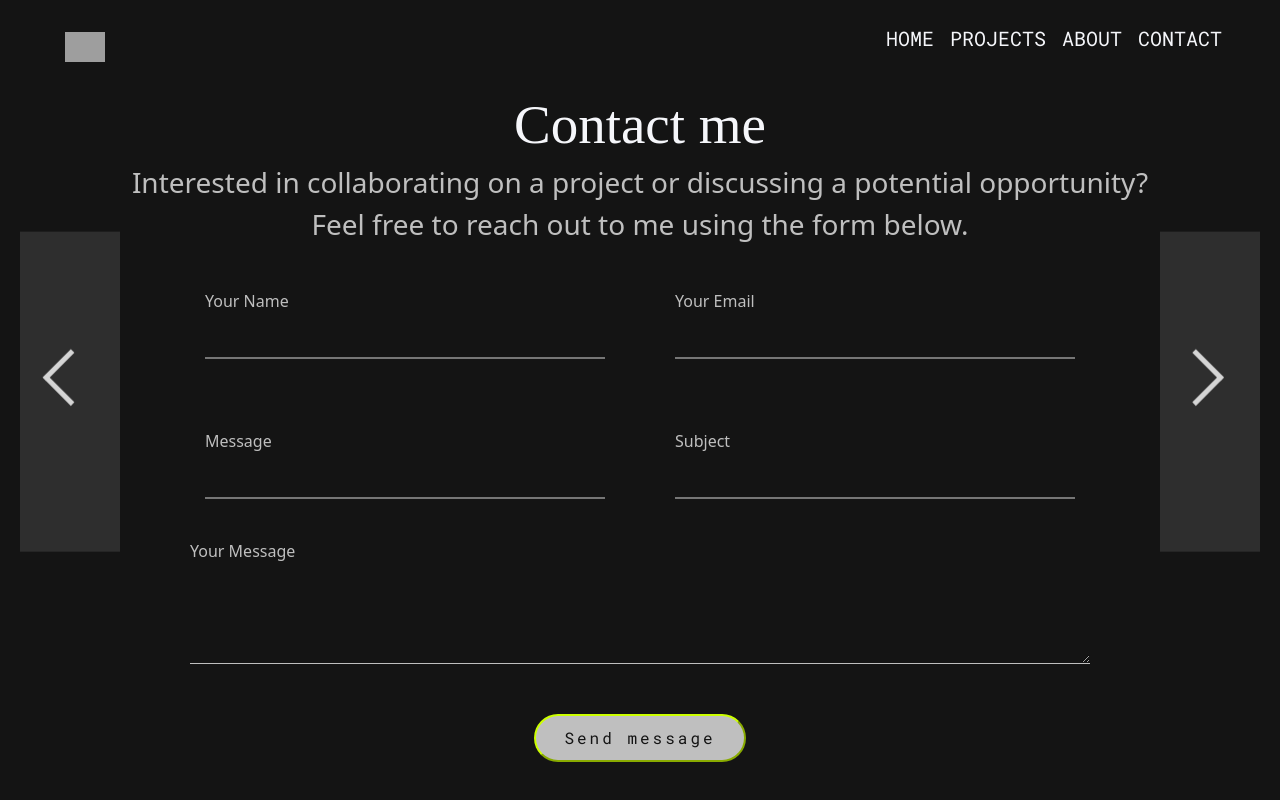
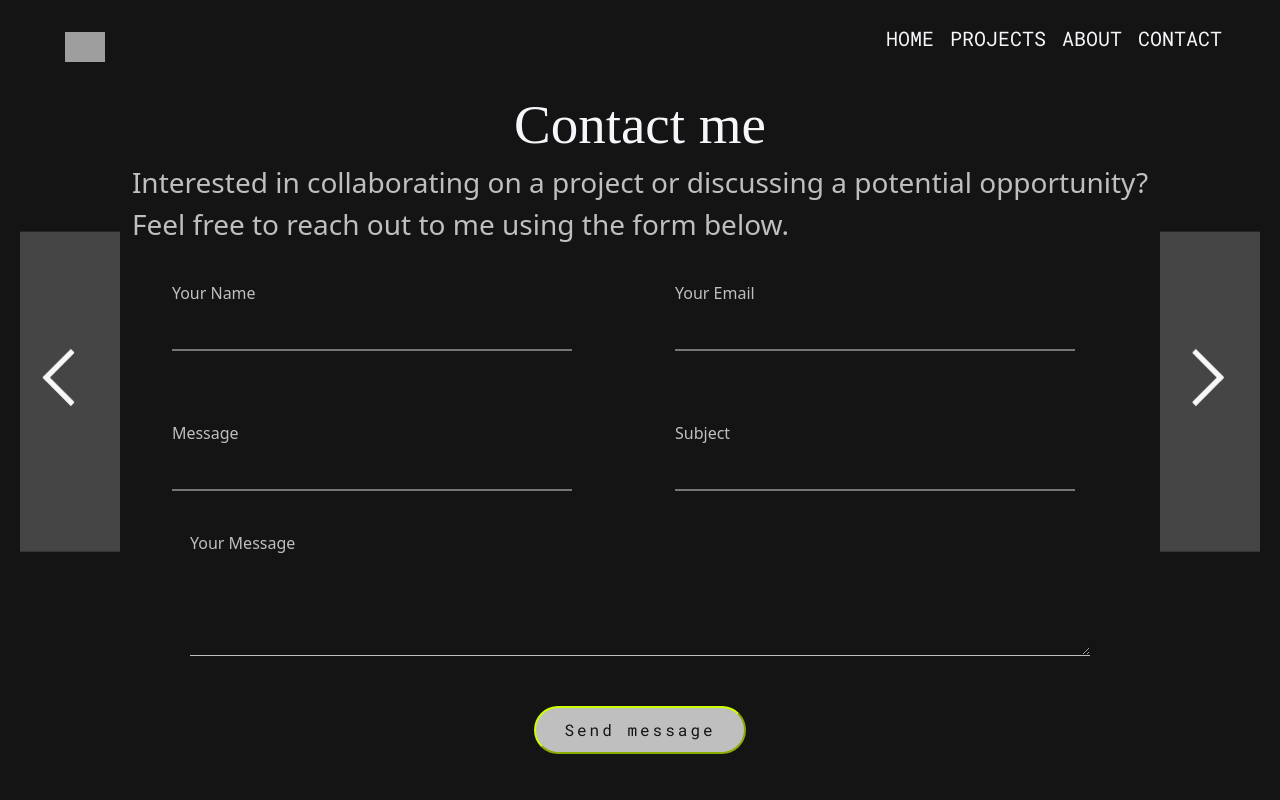
Before and after one commit to OlhaOvcharenko/Portfolio, a React (Create React App) app in the folder client/: page /contact in a window 1280 px wide. Shown: the top 800 px of the page. Built offline with nearby package versions, Linux system fonts and the light colour scheme; no server answers; grey boxes are pictures that could not be loaded; a web font is replaced by a local one.

Commit message:
change PageContainer and About.js by adding transition between pages

```diff
--- a/client/src/components/Common/ArrowLeft/ArrowLeft.js
+++ b/client/src/components/Common/ArrowLeft/ArrowLeft.js
@@ -1,8 +1,8 @@
 import styles from "../ArrowLeft/ArrowLeft.module.scss"
 import { Link } from "react-router-dom";
 
-const ArrowLeft = ({ to }) => (
-  <Link to={to} style={{ textDecoration: 'none', color: 'inherit', padding:'0', ...styles }}>
+const ArrowLeft = ({onClick}) => (
+  <Link onClick={onClick} style={{ textDecoration: 'none', color: 'inherit', padding:'0', ...styles }}>
     <div className={styles.arrowContainer}>
       <span className={styles.arrow}></span>
     </div>
--- a/client/src/components/Common/ArrowRight/Arrow.js
+++ b/client/src/components/Common/ArrowRight/Arrow.js
@@ -1,8 +1,8 @@
 import styles from "../ArrowRight/Arrow.module.scss"
 import { Link } from "react-router-dom";
 
-const ArrowRight = ({ to }) => (
-  <Link to={to} style={{ textDecoration: 'none', color: 'inherit', padding:'0', ...styles }}>
+const ArrowRight = ({ onClick }) => (
+  <Link onClick={onClick} style={{ textDecoration: 'none', color: 'inherit', padding:'0', ...styles }}>
     <div className={styles.arrowContainer}>
       <span className={styles.arrow}></span>
     </div>
--- a/client/src/components/Common/PageContainer/PageContainer.js
+++ b/client/src/components/Common/PageContainer/PageContainer.js
@@ -1,9 +1,29 @@
+import ArrowLeft from '../ArrowLeft/ArrowLeft';
+import ArrowRight from '../ArrowRight/Arrow';
 import styles from '../PageContainer/PageContainer.module.scss'
+import { useNavigate } from 'react-router-dom';
+import { useState } from 'react';
 
-const PageContainer = ({ children }) => (
-  <div className={styles.pageContainer}>
-    {children}
-  </div>
-);
+const PageContainer = ({ children, toNext, toPrevious}) => {
+  const [isExiting, setIsExiting] = useState(false);
+  const navigate = useNavigate();
+
+  const handleNavigation = (url) => {
+    setIsExiting(true);
+    setTimeout(() => {
+      navigate(url);
+    }, 1000);
+  };
+
+  return(
+    <div className={`${styles.pageContainer} ${isExiting ? styles['fade-out'] : ''}`}>
+      <ArrowLeft onClick={() => handleNavigation(toPrevious)} />
+      <ArrowRight onClick={() => handleNavigation(toNext)} />
+      <div>
+        {children}
+      </div>
+    </div>
+  )
+};
 
 export default PageContainer;
--- a/client/src/components/Common/PageContainer/PageContainer.module.scss
+++ b/client/src/components/Common/PageContainer/PageContainer.module.scss
@@ -9,4 +9,10 @@
   align-items: center;
   position: relative;
   padding-bottom: 50px;
+  opacity: 1;
+  transition: opacity 0.8s ease-in-out;
 }
+
+.pageContainer.fade-out {
+  opacity: 0;
+}
--- a/client/src/components/Pages/About/About.js
+++ b/client/src/components/Pages/About/About.js
@@ -1,17 +1,16 @@
 import PageContainer from "../../Common/PageContainer/PageContainer";
 import ArrowRight from "../../Common/ArrowRight/Arrow";
 import ArrowLeft from "../../Common/ArrowLeft/ArrowLeft";
-import { IMAGES_URL } from "../../../config";
 import styles from "../About/About.module.scss";
-
+import { useNavigate } from "react-router-dom";
+import { useState } from "react";
 
 const About = () => {
 
   return (
-      <PageContainer>
+    <PageContainer toNext={"/contact"} toPrevious={"/projects"} >
+      <div>
       <h1>A few words about me...</h1>
-        <ArrowRight to="/contact" />
-        <ArrowLeft to="/projects" />
       <div className={styles.aboutBox}>
         <div  className={styles.infoBox}>
           <div  className={styles.textBox}>
@@ -27,6 +26,7 @@
           </div>
         </div>
       </div>
+      </div>
     </PageContainer>
   );
 };
```
Also changed, not shown: client/src/components/Pages/About/About.module.scss (line endings or trailing spaces). Lines whose indentation alone changed are shown as unchanged.
